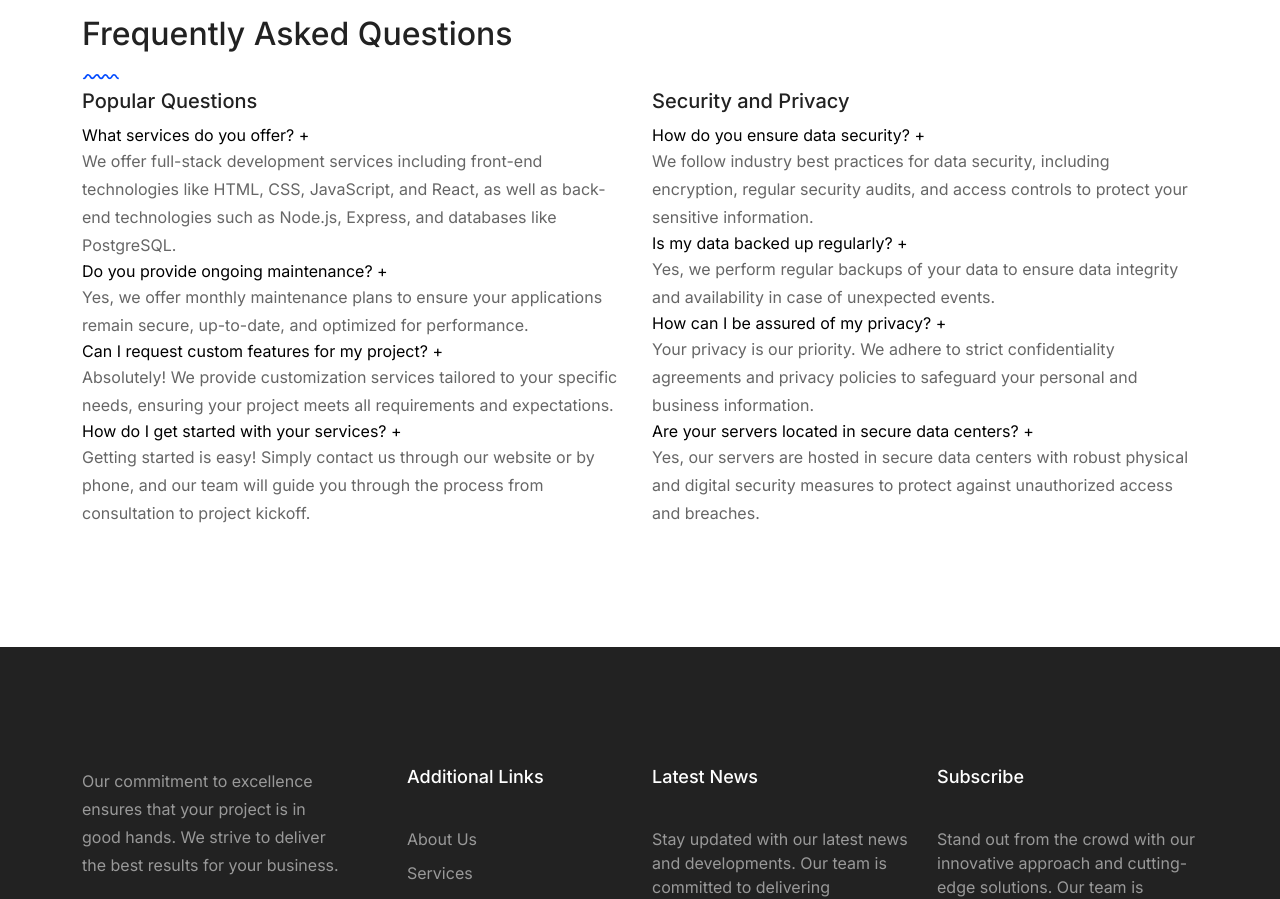
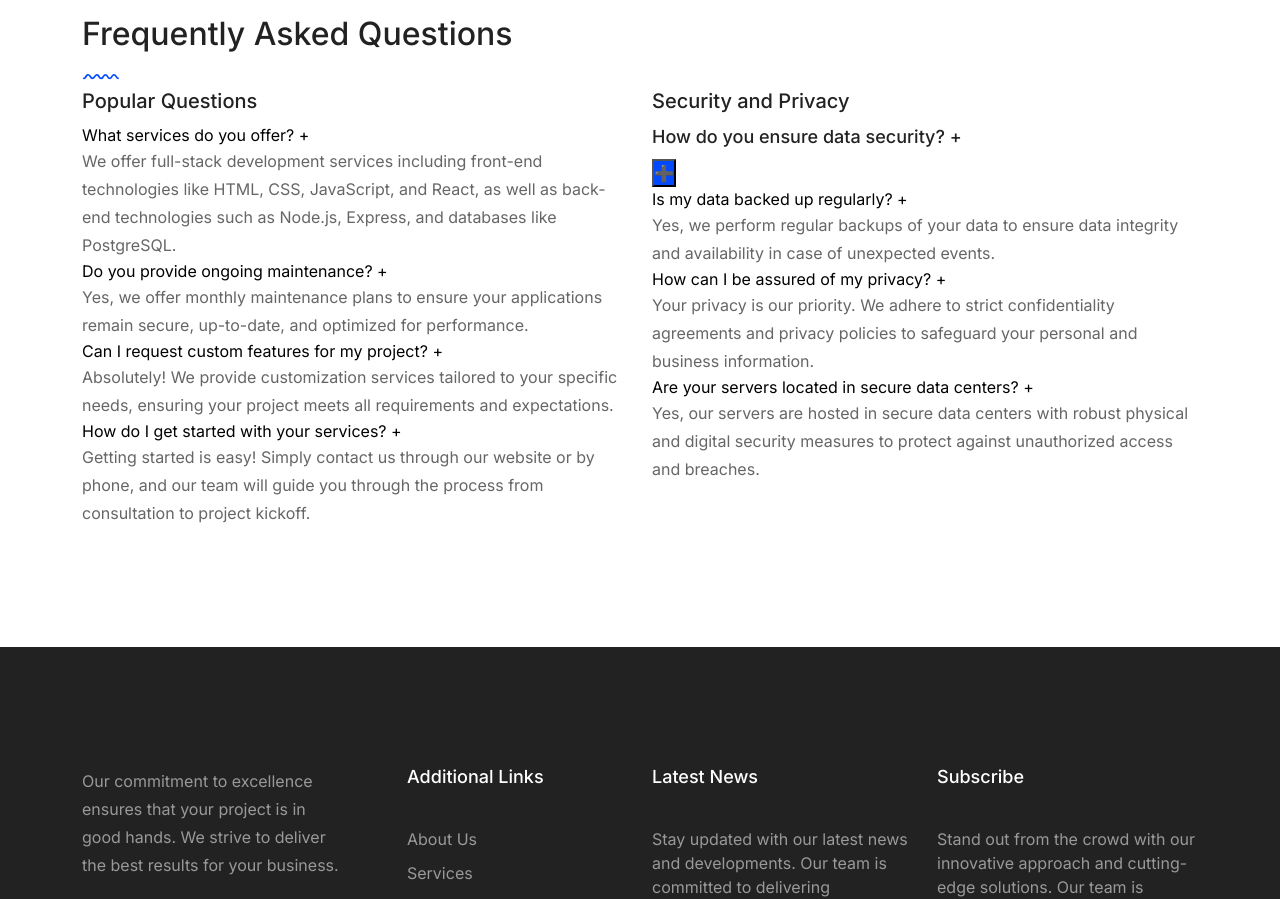
Before and after one commit to Batista0523/batistack-front-pro, a Next.js app: page /pricing in a window 1280 px wide. Shown: the part 2305-3204 px from the top of the page. Built offline with nearby package versions, Linux system fonts and the light colour scheme.

Commit message:
testing toggle btn to open and close answer in pricing component

```diff
--- a/pages/pricing.jsx
+++ b/pages/pricing.jsx
@@ -1,6 +1,12 @@
 import Layout from "@/src/layout/Layout";
+import { useState } from "react";
+const Pricing = () => {
+  const [isExpanded, setIsExpanded] = useState(false);
 
-const Pricing = () => {
+  const toggleExpansion = () => {
+    setIsExpanded(!isExpanded);
+  };
+
   return (
     <Layout noHeaderBg pageName={"Pricing"}>
       <section
@@ -306,17 +312,28 @@ const Pricing = () => {
                 <h4>Security and Privacy</h4>
                 <div class="accordion" id="security-privacy">
                   <div class="accordion-item">
-                    <a href="#" class="accordion-heading">
+                    <h6 className="accordion-heading">
                       How do you ensure data security?{" "}
                       <span class="toggle-icon">+</span>
-                    </a>
-                    <div class="accordion-content">
+                    </h6>
+                    <button
+                      className="toggle-button"
+                      onClick={toggleExpansion}
+                      aria-label={isExpanded ? "Collapse" : "Expand"}
+                    >
+                      {isExpanded ? "➖" : "➕"}
+                    </button>
+                    {isExpanded && (
+                      <div>
+                        {" "}
                         <p>
                           We follow industry best practices for data security,
                           including encryption, regular security audits, and
                           access controls to protect your sensitive information.
                         </p>
+                        <div class="accordion-content"></div>
                       </div>
+                    )}
                   </div>
                   <div class="accordion-item">
                     <a href="#" class="accordion-heading">
--- a/public/assets/css/style.css
+++ b/public/assets/css/style.css
@@ -119,6 +119,10 @@ h5{
     line-height: 32px;
     color: #222;
 }
+.toggle-button{
+    height: fit-content;
+    background-color: #0049ff;
+}
 h6{
     font-size: 20px;
     line-height: 28px;
```
Lines whose indentation alone changed are shown as unchanged.
